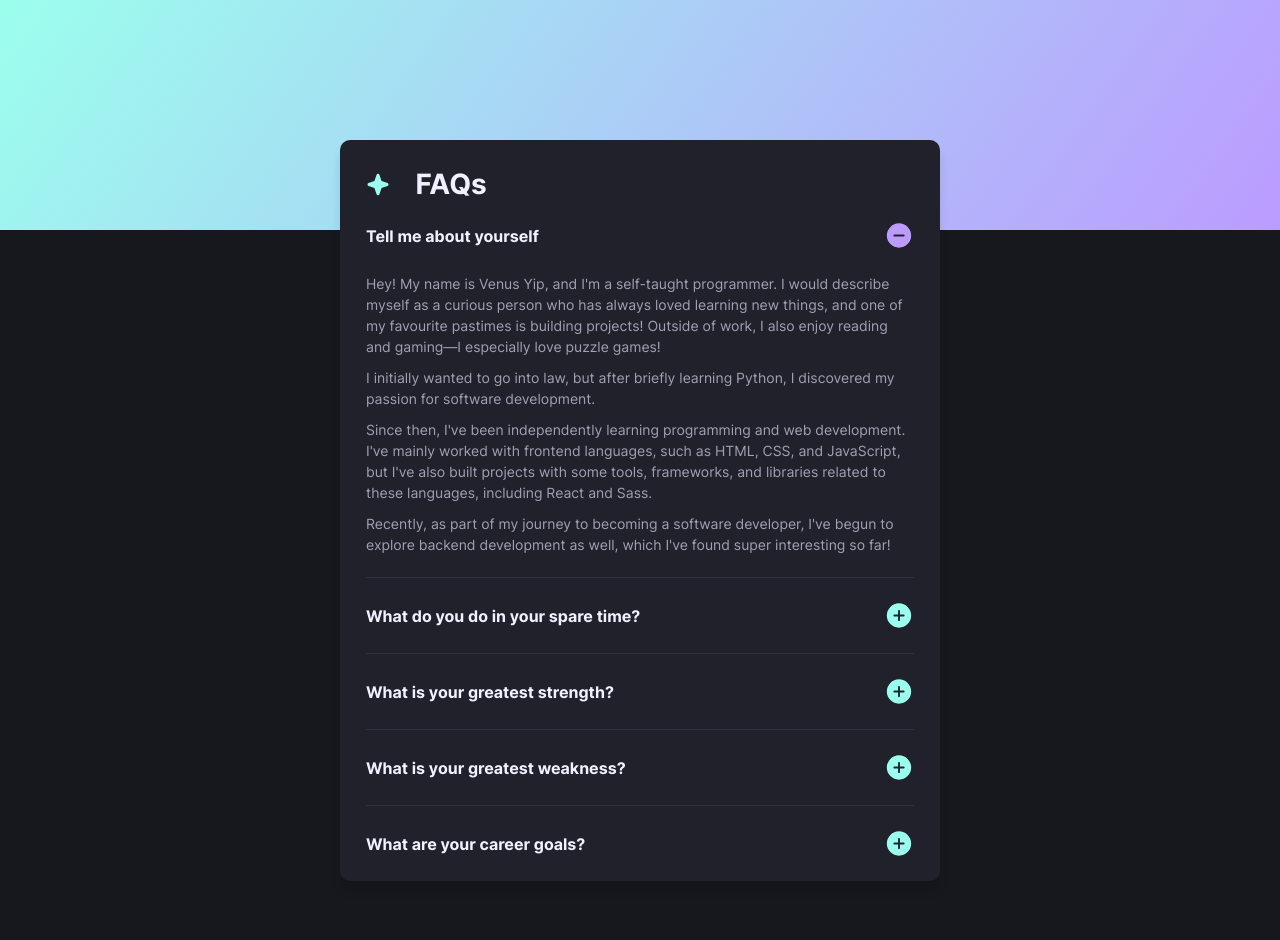
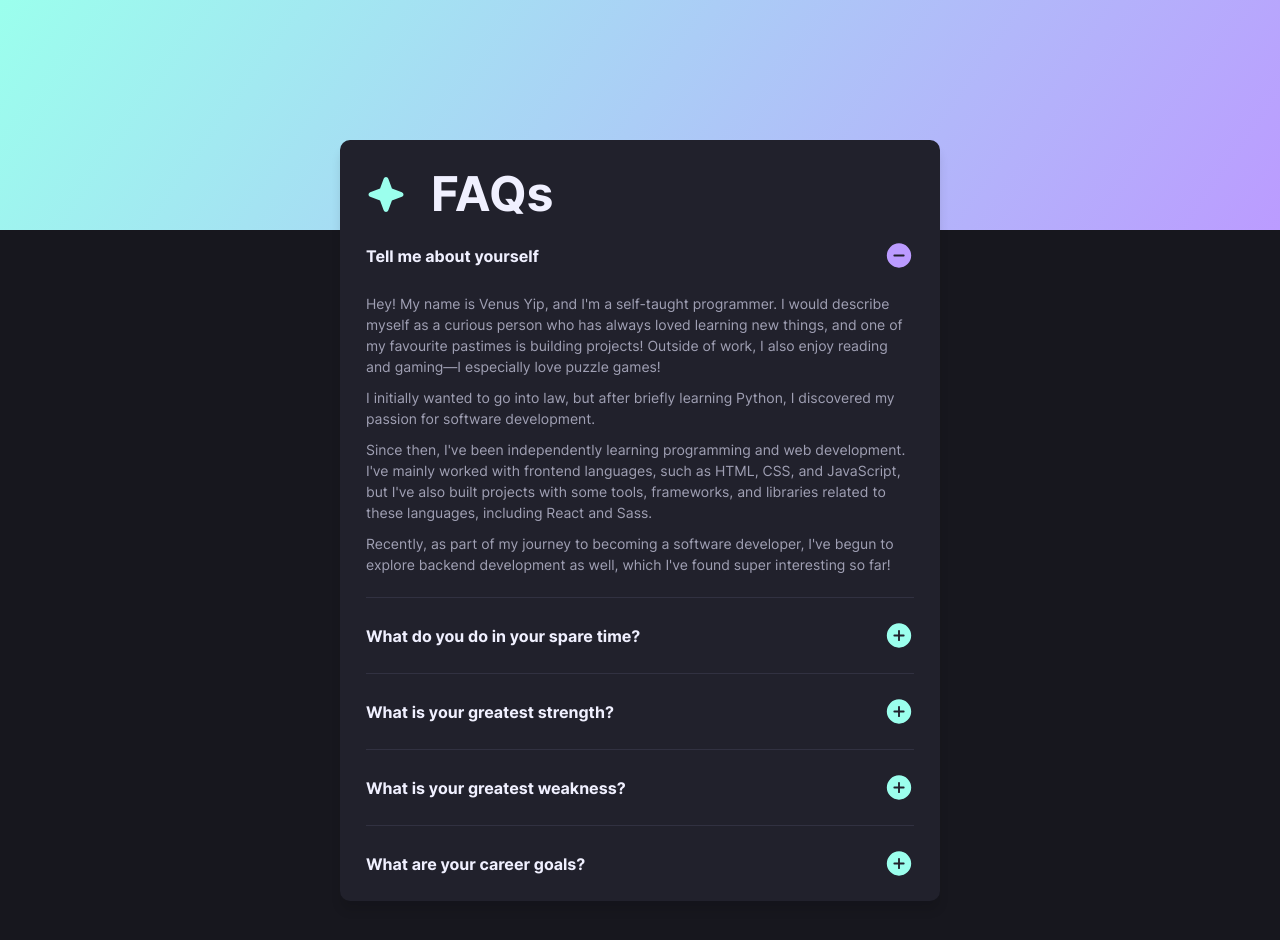
Before and after one commit to VenusY/faq-accordion, a React app: page / in a window 1280 px wide. Shown: the top 940 px of the page. Built offline with nearby package versions, Linux system fonts and the light colour scheme.

Commit message:
Increase header icon and font size for larger screen sizes

```diff
--- a/src/styles/scss/App.scss
+++ b/src/styles/scss/App.scss
@@ -60,3 +60,15 @@ body {
     line-height: 1;
   }
 }
+
+@media screen and (min-width: 768px) {
+  .card {
+    &__icon {
+      height: auto;
+    }
+
+    &__heading {
+      font-size: u.rem(48);
+    }
+  }
+}
```
